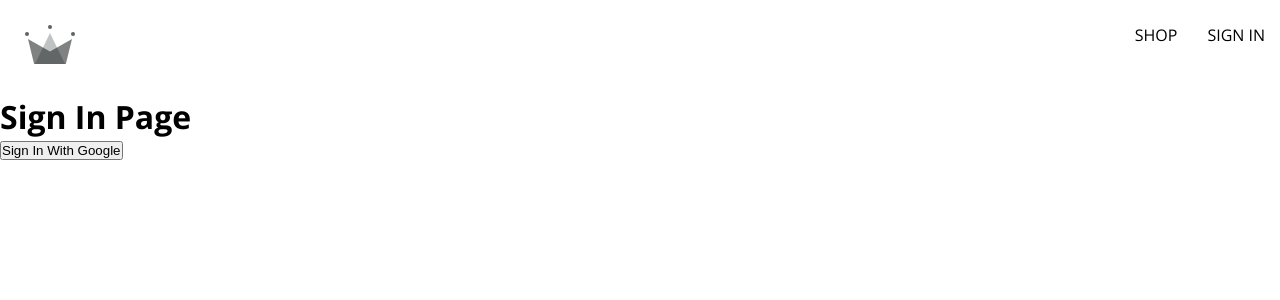
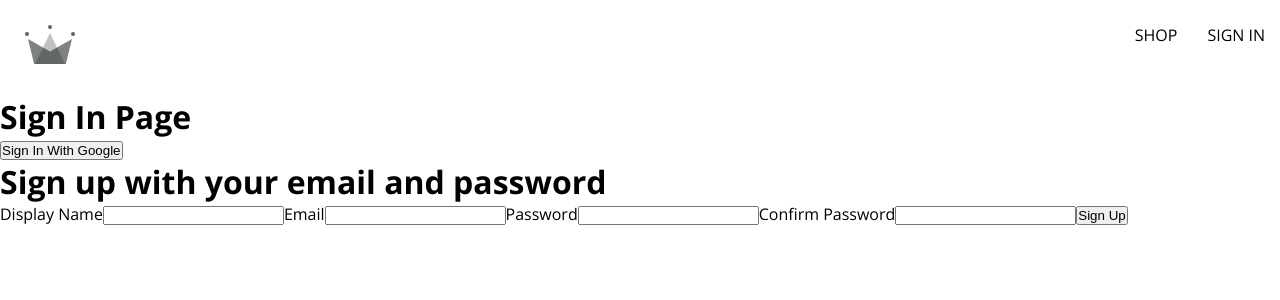
Before and after one commit to usama-365/crown-clothing, a React (Create React App) app: page /signin in a window 1280 px wide. Shown: the top 300 px of the page. Built offline with nearby package versions, Linux system fonts and the light colour scheme.

Commit message:
Created a reactive sign-up form

```diff
--- /dev/null
+++ b/src/components/sign-up-form/sign-up-form.component.jsx
@@ -0,0 +1,36 @@
+import {useState} from "react";
+
+const defaultFormFields = {
+    displayName: "",
+    email: "",
+    password: "",
+    confirmPassword: ""
+};
+
+export const SignUpForm = function () {
+    const [formFields, setFormFields] = useState(defaultFormFields);
+    const {displayName, email, password, confirmPassword} = formFields;
+
+    const handleChange = (event) => {
+        const {name, value} = event.target;
+        setFormFields({...formFields, [name]: value})
+    }
+
+    return (
+        <div>
+            <h1>Sign up with your email and password</h1>
+            <form onSubmit={() => {
+            }}>
+                <label>Display Name</label>
+                <input name="displayName" type="text" onChange={handleChange} value={displayName} required/>
+                <label>Email</label>
+                <input name="email" type="text" onChange={handleChange} value={email} required/>
+                <label>Password</label>
+                <input name="password" type="password" onChange={handleChange} value={password} required/>
+                <label>Confirm Password</label>
+                <input name="confirmPassword" type="password" onChange={handleChange} value={confirmPassword} required/>
+                <button type="submit">Sign Up</button>
+            </form>
+        </div>
+    );
+};
--- a/src/routes/sign-in/sign-in.component.jsx
+++ b/src/routes/sign-in/sign-in.component.jsx
@@ -1,4 +1,5 @@
-import {signInWithGooglePopup, getOrCreateUserDocument} from "../../services/firebase/firebase.service";
+import {getOrCreateUserDocument, signInWithGooglePopup} from "../../services/firebase/firebase.service";
+import {SignUpForm} from "../../components/sign-up-form/sign-up-form.component";
 
 export const SignIn = function () {
     const logGoogleUser = async () => {
@@ -9,6 +10,7 @@
         <>
             <h1>Sign In Page</h1>
             <button onClick={logGoogleUser}>Sign In With Google</button>
+            <SignUpForm/>
         </>
     );
 };
```
